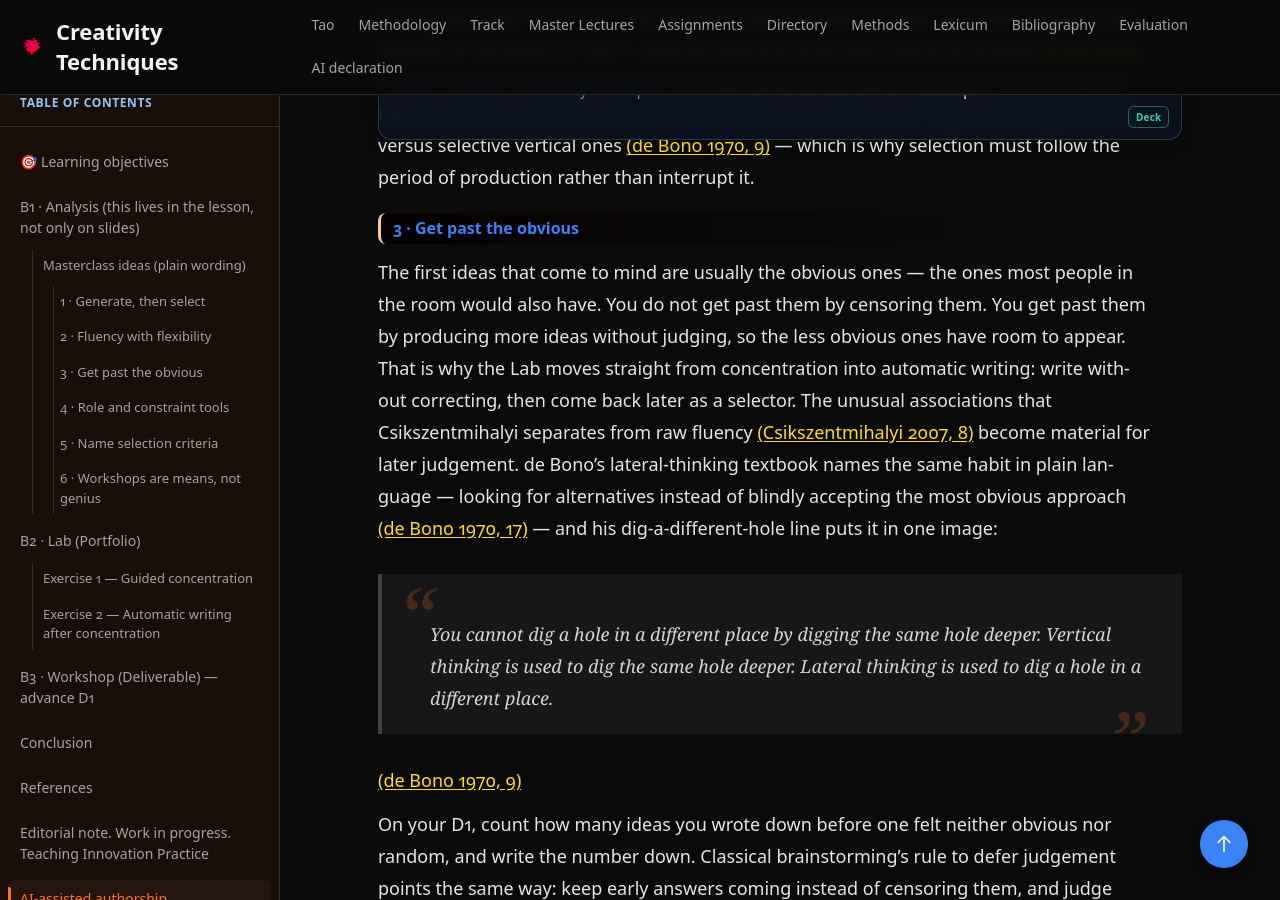
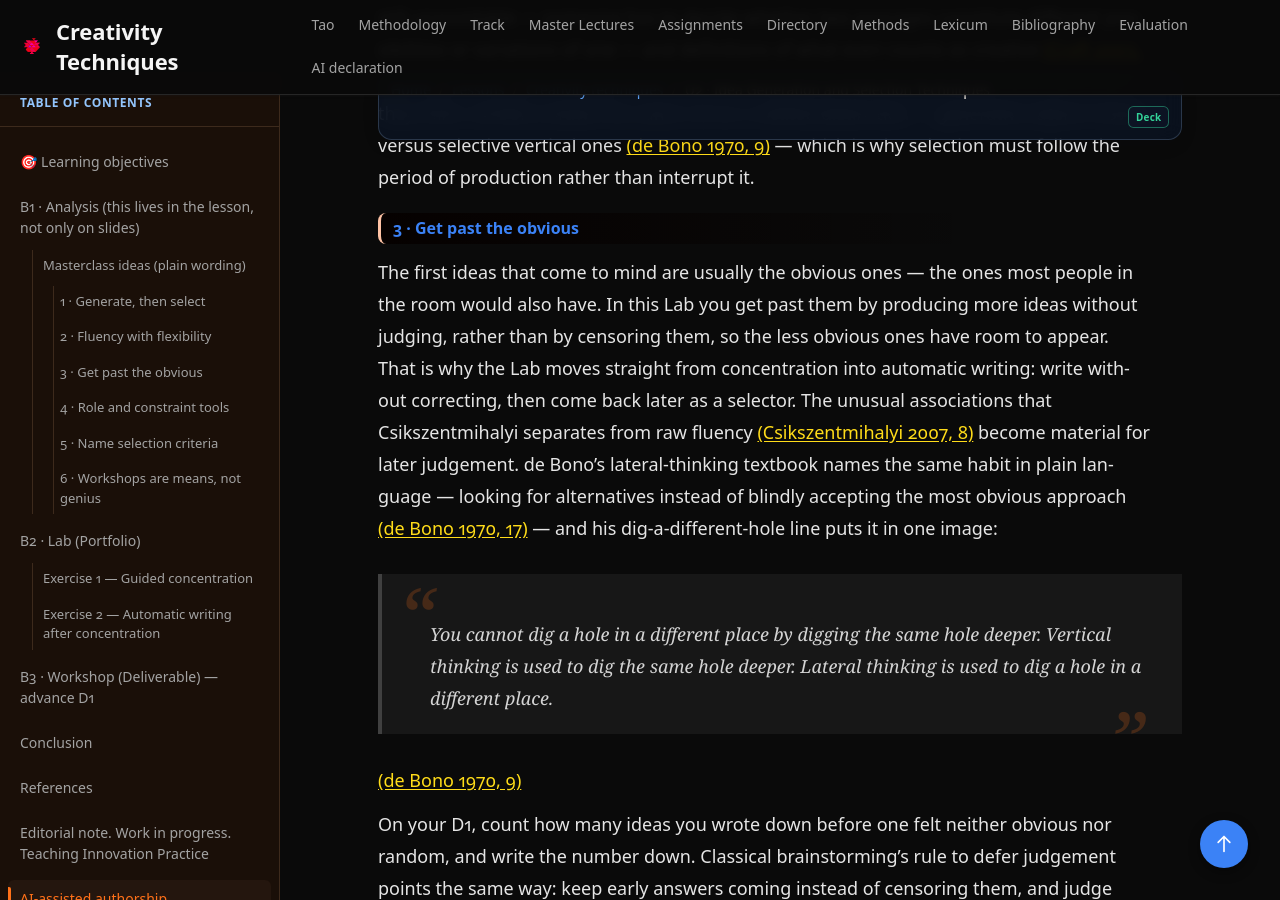
Before and after one commit to ruvebal/creativity-techniques-uem, a Jekyll site: the page built from docs/lessons/en/creativity-techniques/u-2-idea-generation-selection/index.md, in a window 1280 px wide and 900 px high, scrolled down 2653 px. Built offline with Jekyll 4.4.1, drawn with Linux system fonts in a browser that asks for light colours.

Commit message:
EX1: cold-review fixes F1 (blocking), F4, F8
- F1: portfolio brief states both pass conditions, links to Evaluation
- F4: U2 Idea 3 + deck Masterclass 3 framed as the Lab's method
- F8: extraordinary-session sentence follows guía §7.2 (equivalent activity)

Co-Authored-By: Claude Opus 5.5 <noreply@anthropic.com>

```diff
--- a/docs/lessons/en/creativity-techniques/u-2-idea-generation-selection/index.md
+++ b/docs/lessons/en/creativity-techniques/u-2-idea-generation-selection/index.md
@@ -95,7 +95,7 @@ Fluency and flexibility remain useful distinctions, but this Lab does not reduce
 
 #### 3 · Get past the obvious
 
-The first ideas that come to mind are usually the obvious ones — the ones most people in the room would also have. You do not get past them by censoring them. You get past them by producing more ideas without judging, so the less obvious ones have room to appear. That is why the Lab moves straight from concentration into automatic writing: write without correcting, then come back later as a selector. The unusual associations that Csikszentmihalyi separates from raw fluency [(Csikszentmihalyi 2007, 8)](#ref-csikszentmihalyi-2007) become material for later judgement. de Bono's lateral-thinking textbook names the same habit in plain language — looking for alternatives instead of blindly accepting the most obvious approach [(de Bono 1970, 17)](#ref-debono-1970) — and his dig-a-different-hole line puts it in one image:
+The first ideas that come to mind are usually the obvious ones — the ones most people in the room would also have. In this Lab you get past them by producing more ideas without judging, rather than by censoring them, so the less obvious ones have room to appear. That is why the Lab moves straight from concentration into automatic writing: write without correcting, then come back later as a selector. The unusual associations that Csikszentmihalyi separates from raw fluency [(Csikszentmihalyi 2007, 8)](#ref-csikszentmihalyi-2007) become material for later judgement. de Bono's lateral-thinking textbook names the same habit in plain language — looking for alternatives instead of blindly accepting the most obvious approach [(de Bono 1970, 17)](#ref-debono-1970) — and his dig-a-different-hole line puts it in one image:
 
 > You cannot dig a hole in a different place by digging the same hole deeper. Vertical thinking is used to dig the same hole deeper. Lateral thinking is used to dig a hole in a different place.
 {: .unit-quote}
--- a/docs/tracks/en/uem/2627-ct/u-2-idea-generation-selection/data/content.json
+++ b/docs/tracks/en/uem/2627-ct/u-2-idea-generation-selection/data/content.json
@@ -281,7 +281,7 @@ layout: null
       "background_kind": "profield",
       "media_slot_id": "U2.still.profield-5",
       "heading": "3 · Get past the obvious",
-      "sentence": "Your first ideas are usually the obvious ones. Don't censor them — keep making more without judging, and dig in a different place.",
+      "sentence": "Your first ideas are usually the obvious ones. In this Lab, don't censor them — keep making more without judging, and dig in a different place.",
       "quote": "You cannot dig a hole in a different place by digging the same hole deeper.",
       "quote_origin": "page_verified",
       "semantic_tags": {
```
Also changed, not shown: creativity-techniques-pedagogy/excellence/DECISIONS-LOG.md (+1 -0 lines), creativity-techniques-pedagogy/excellence/PHASE-EX1-REPORT.md (+7 -2 lines), docs/assignments/en/creativity-techniques-portfolio/index.md (+1 -1 lines), docs/evaluation/index.md (+1 -1 lines).
